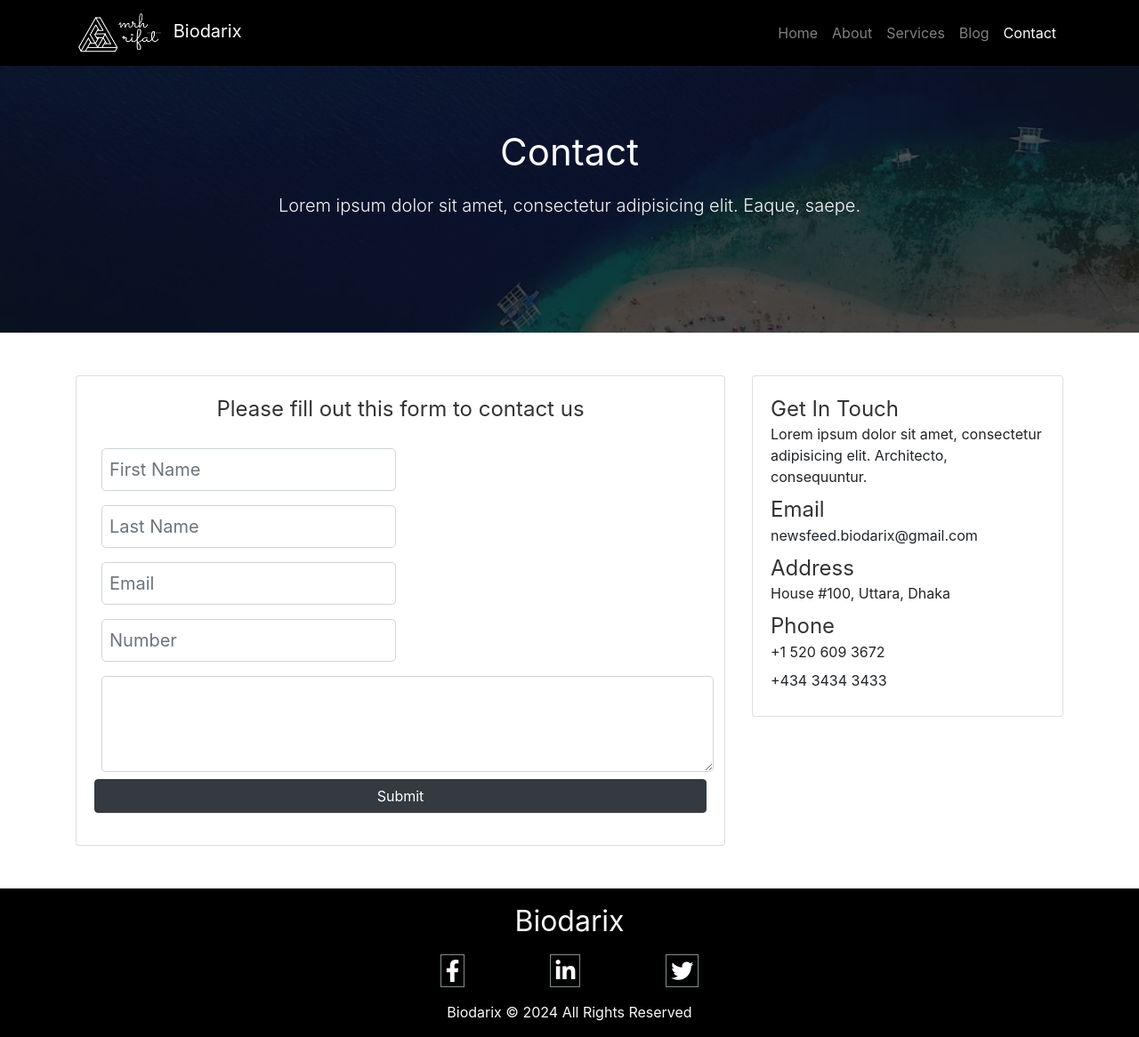
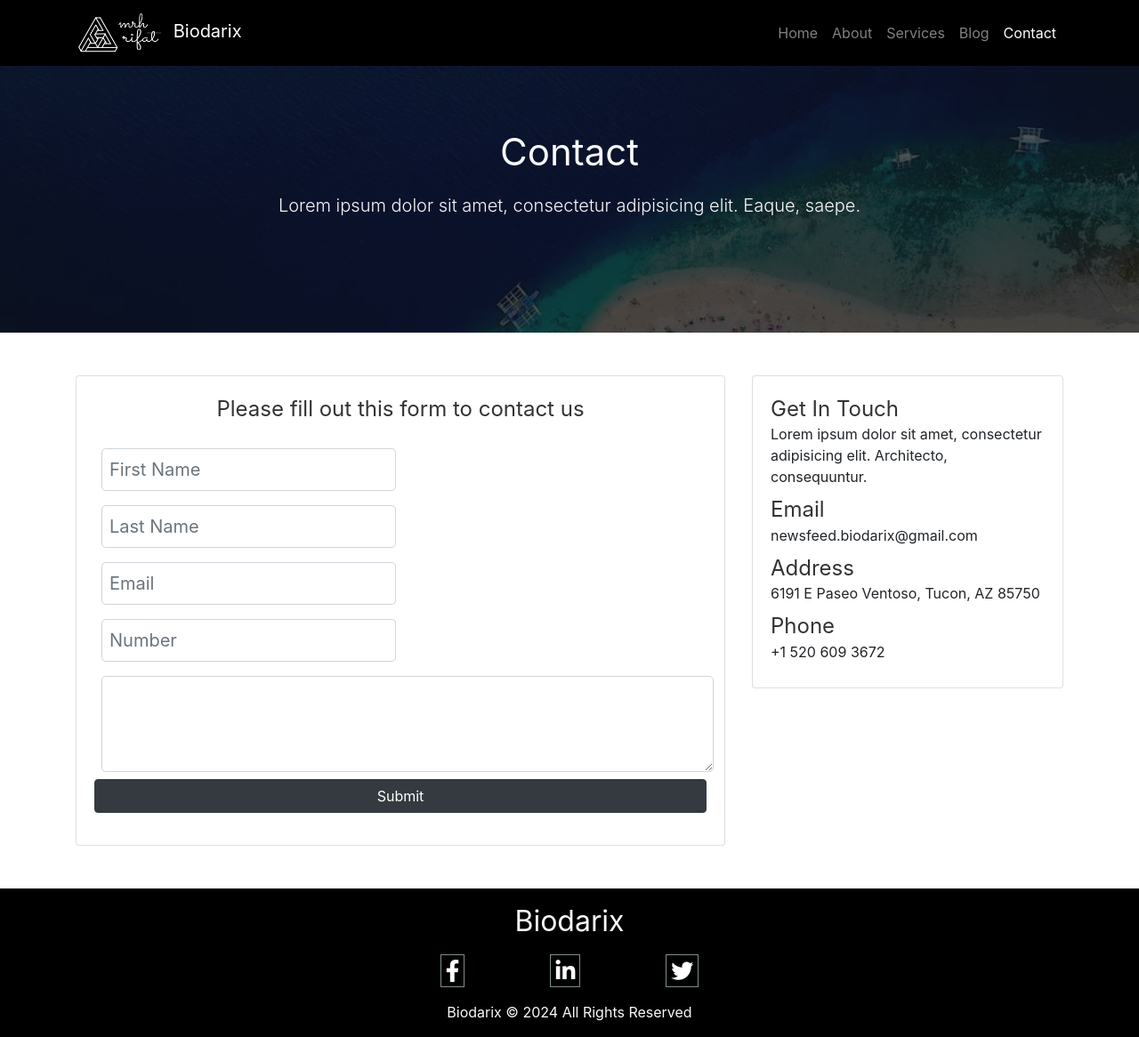
Before and after one commit to Biodarix/biodarix.github.io, a Jekyll site: the page contact.html, which Jekyll copies as it is, in a window 1280 px wide. Shown: the whole page at 89% size. Built offline with Jekyll 4.4.1, drawn with Linux system fonts in a browser that asks for light colours.

Commit message:
Update contact.html

```diff
--- a/contact.html
+++ b/contact.html
@@ -104,14 +104,11 @@
 				 			 </p>
 				 			 <h3 class="card-title m-0">Address</h3>
 				 			 <p class="m-0 mb-2">
-				 			 	House #100, Uttara, Dhaka
+				 			 	6191 E Paseo Ventoso, Tucon, AZ 85750
 				 			 </p>
 				 			 <h3 class="card-title m-0">Phone</h3>
 				 			 <p class="m-0 mb-2">
 				 			 	+1 520 609 3672
-				 			 </p>
-				 			 <p class="m-0 mb-2">
-				 			 	+434 3434 3433
 				 			 </p>
 				 		</div>
 				 	</div>
```
